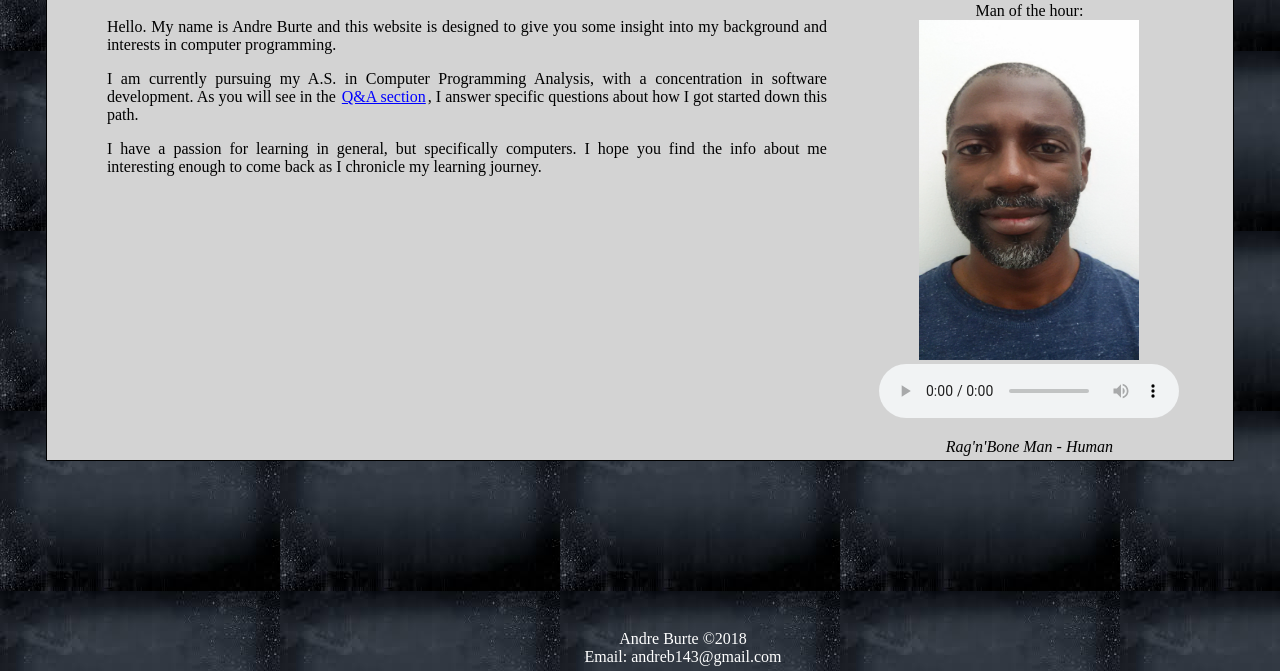
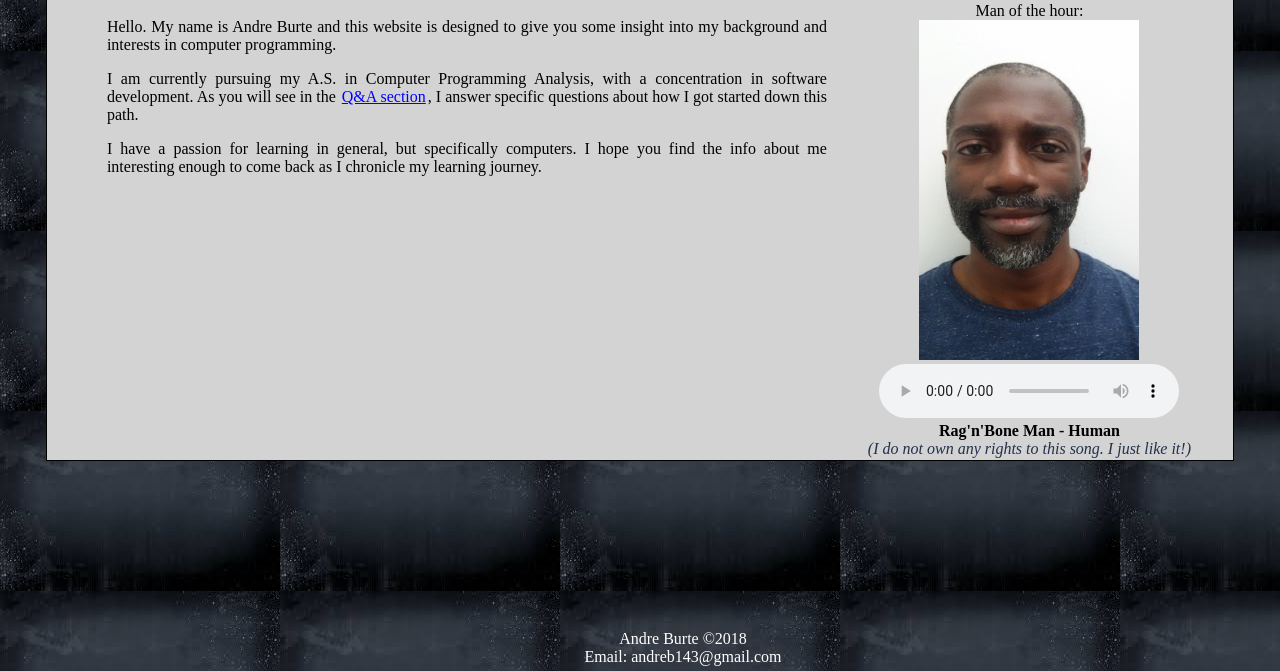
Before and after one commit to AndreB065/Bio2, a plain HTML site: page aboutme.html in a window 1280 px wide. Shown: the part 129-800 px from the top of the page. Drawn offline with Linux system fonts and the light colour scheme.

Commit message:
Modified aboutme.html

```diff
--- a/aboutme.html
+++ b/aboutme.html
@@ -31,7 +31,10 @@
 				<audio autoplay controls>
 					<source src="assets/media/Rag'n'Bone-Man-Human.mp3" type="audio/mpeg">
 				</audio>
-				<p><em>Rag'n'Bone Man - Human</em></p>
+				<br>
+				<b>Rag'n'Bone Man - Human</b>
+				<br>
+				<em style="color:#22304a;">(I do not own any rights to this song. I just like it!)</em>
 			</div>
 		</main>
 		<footer>
```
